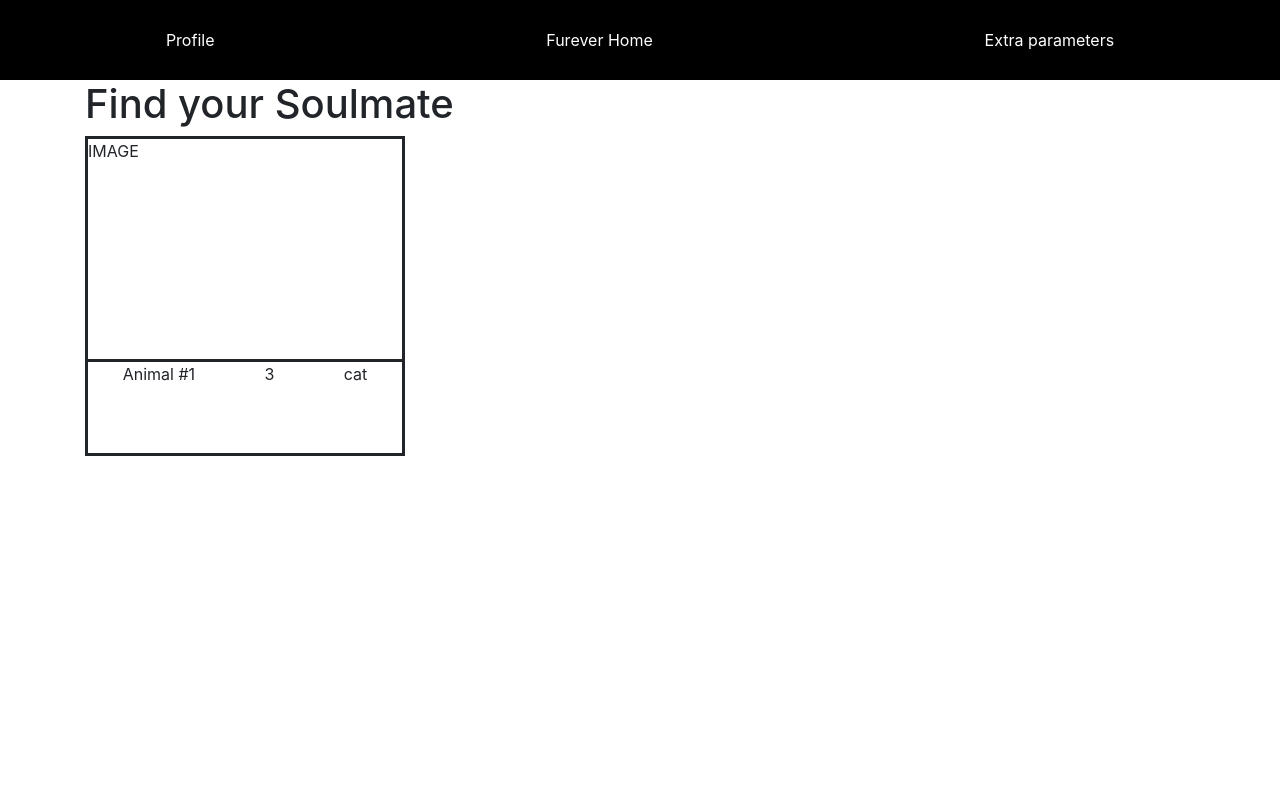
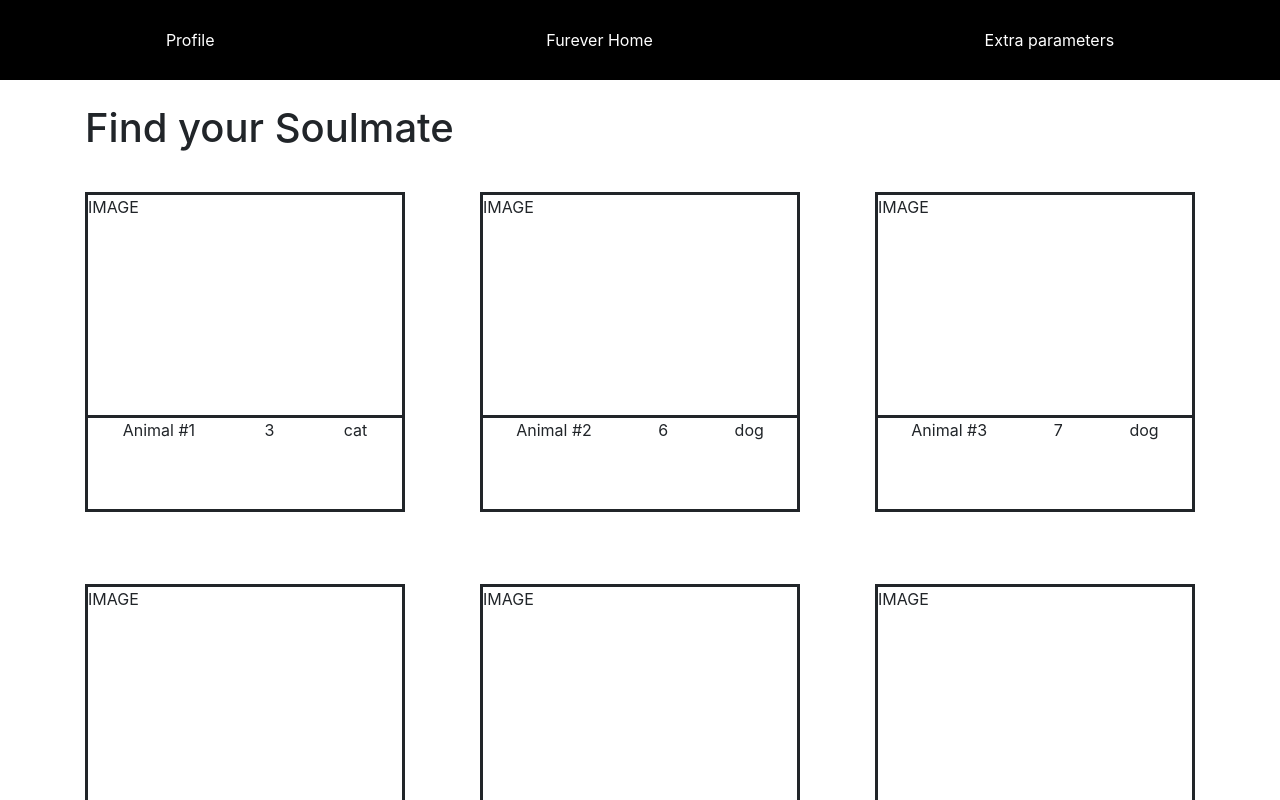
Before and after one commit to flynstone/Furever, a React (Create React App) app in the folder Furever.Api/ClientApp/: page / in a window 1280 px wide. Shown: the top 800 px of the page. Built offline with nearby package versions, Linux system fonts and the light colour scheme.

Commit message:
Add basic homepage layout with animal tiles on page

```diff
--- a/Furever.Api/ClientApp/src/components/Animal/animal.css
+++ b/Furever.Api/ClientApp/src/components/Animal/animal.css
@@ -2,6 +2,7 @@
   border: 3px solid;
   height: 20rem;
   width: 20rem;
+  margin-bottom: 4.5rem;
 }
 
 .AnimalImage {
--- /dev/null
+++ b/Furever.Api/ClientApp/src/components/Home/Home.css
@@ -0,0 +1,10 @@
+.AnimalTiles {
+  display: flex;
+  justify-content: space-between;
+  flex-wrap: wrap;
+}
+
+.Slogan {
+  padding-top: 1.5rem;
+  padding-bottom: 2rem;
+}
--- a/Furever.Api/ClientApp/src/components/Home/index.js
+++ b/Furever.Api/ClientApp/src/components/Home/index.js
@@ -1,6 +1,8 @@
 import React, { useState } from 'react';
 import Animal from '../Animal';
 import AnimalPopUp from '../AnimalPopUp';
+import "./Home.css"
+
 
 const ANIMALS = [
   {
@@ -8,8 +10,48 @@ const ANIMALS = [
     name: 'Animal #1',
     age: '3',
     breed: 'cat'
+  },
+  {
+    IMG: 'IMAGE',
+    name: 'Animal #2',
+    age: '6',
+    breed: 'dog'
+  },
+
+  {
+    IMG: 'IMAGE',
+    name: 'Animal #3',
+    age: '7',
+    breed: 'dog'
+  },
+
+  {
+    IMG: 'IMAGE',
+    name: 'Animal #4',
+    age: '1',
+    breed: 'cat'
+  },
+
+  {
+    IMG: 'IMAGE',
+    name: 'Animal #5',
+    age: '10',
+    breed: 'cat'
+  },
+
+  {
+    IMG: 'IMAGE',
+    name: 'Animal #6',
+    age: '8',
+    breed: 'dog'
+  },
+
+  {
+    IMG: 'IMAGE',
+    name: 'Animal #7',
+    age: '12',
+    breed: 'dog'
   }
-
 
 ]
 
@@ -18,10 +60,12 @@ const Home = ({ name }) => {
 
   return (
     <div>
-      <h1>Find your Soulmate</h1>
-      {ANIMALS.map(animal => (
-        <Animal animal={animal} setSelectedAnimal={setSelectedAnimal} />
-      ))}
+      <h1 className='Slogan'>Find your Soulmate</h1>
+      <div className='AnimalTiles'>
+        {ANIMALS.map(animal => (
+          <Animal animal={animal} setSelectedAnimal={setSelectedAnimal} />
+        ))}
+      </div>
       {/* {selectedAnimal !== null (
         <AnimalPopUp animal={selectedAnimal} setSelectedAnimal={setSelectedAnimal} />
       )} */}
```
Also changed, not shown: Furever.Api/ClientApp/src/components/Home/Home.scss (deleted).
